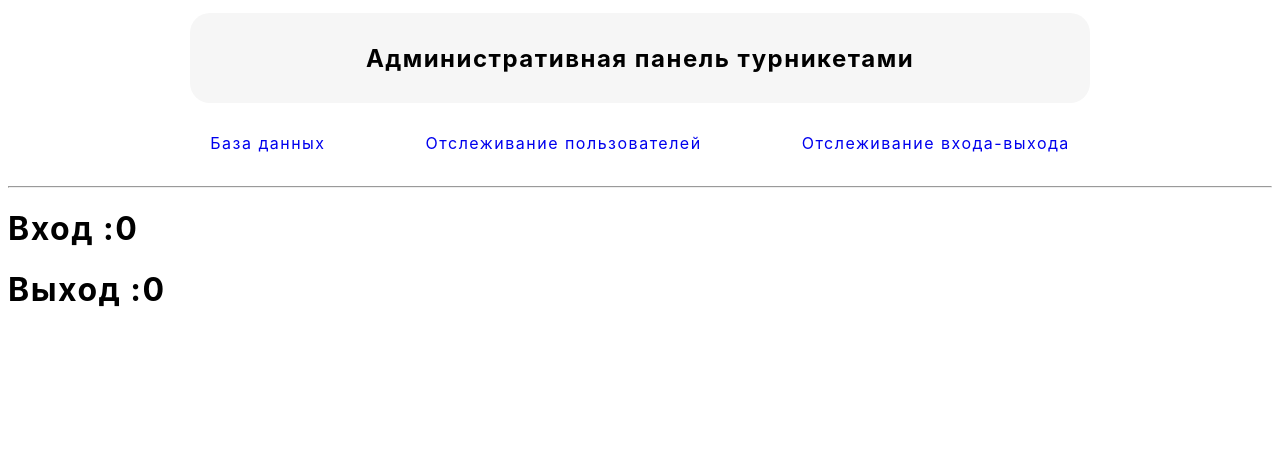
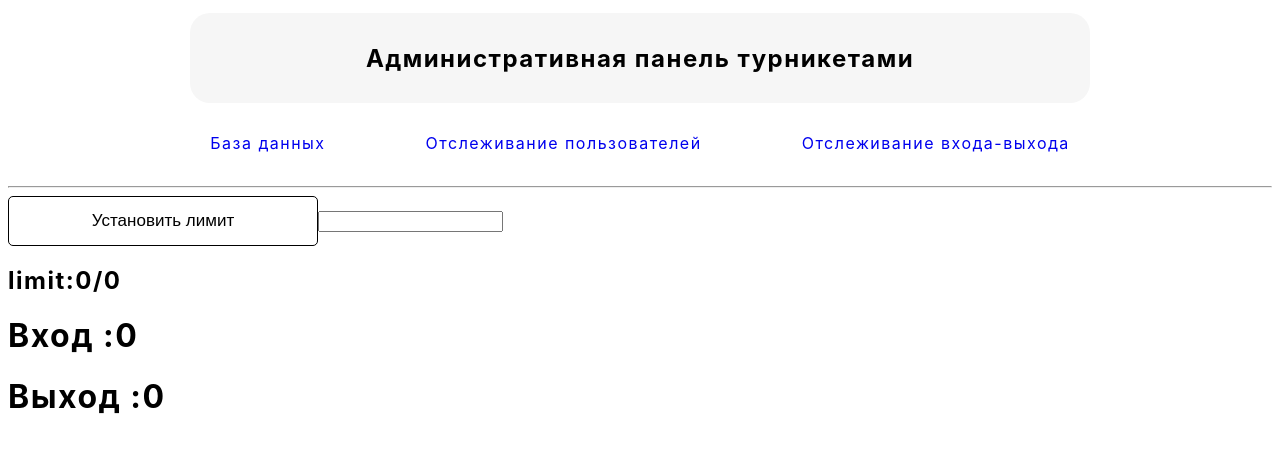
Before and after one commit to 0adanbro0/turnstiles, a React (Vite) app in the folder app/frontend/: page /counter in a window 1280 px wide. Shown: the top 452 px of the page. Built offline with nearby package versions, Linux system fonts and the light colour scheme; no server answers.

Commit message:
feat: add userLimit functionallity

```diff
--- a/app/frontend/src/App.tsx
+++ b/app/frontend/src/App.tsx
@@ -12,9 +12,21 @@ function App() {
   const [valueInputAdd, setValueInputAdd] = useState<string>('');
   const [valueInputSearch, setValueInputSearch] = useState<string>('');
   const [logs, setLogs] = useState<EntryLogs[]>([]);
-
+  const [currentLimit, setCurrentLimit] = useState<number>(0)
 
   const API_URL = import.meta.env.VITE_API_URL;
+
+  const { counterIn, counterOut } = useMemo(() => {
+    let countIn: number = 0;
+    let countOut: number = 0;
+
+    logs.forEach((elem) => {
+      if (elem.isEntry && elem.access) countIn += 1;
+      else if(!elem.isEntry && elem.access) countOut += 1;
+    });
+
+    return { counterIn: countIn, counterOut: countOut };
+  }, [logs]);
 
   const getUsers = useCallback(() => {
     fetch(`${API_URL}/api/users`)
@@ -53,6 +65,29 @@ function App() {
     })
     .catch(err => console.error("Ошибка при удалении пользователя:", err));
   };
+
+  // Автоматическое обновление лимита и счетчика на бэкенде при изменении количества людей
+  // Срабатывает строго при изменении количества логов (новый вход/выход)
+  useEffect(() => {
+    // Если логов нет, ничего не делаем
+    if (logs.length === 0) return;
+
+    fetch(`${API_URL}/api/set-users-limit`, {
+      method: 'POST',
+      headers: {
+        'Content-Type': 'application/json'
+      },
+      // ВАЖНО: отправляем ТОЛЬКО лимит. Счетчик бэкенд обновил сам!
+      body: JSON.stringify({
+        limitUsers: currentLimit
+      })
+    })
+    .catch(err => console.error("Ошибка синхронизации лимита:", err));
+  }, [logs.length, currentLimit, API_URL]); // Следим за ДЛИНОЙ массива логов
+
+  const setLimitUsers = (param:number)=>{
+    setCurrentLimit(param);
+  }
 
   const addUsersInput = (event: ChangeEvent<HTMLInputElement>) => {
     setValueInputAdd(event.target.value);
@@ -117,33 +152,25 @@ function App() {
   }, [API_URL]);
 
   // Polling: update data every 3 seconds
+  // Замените ваши интервалы в App.tsx на этот ОДИН блок:
   useEffect(() => {
-    const interval = setInterval(() => {
+    // Запускаем опрос логов каждые 3 секунды
+    const logsInterval = setInterval(() => {
       getLogs();
     }, 3000);
 
-    return () => clearInterval(interval);
-  }, [getLogs]);
-
-  useEffect(() => {
-    const interval = setInterval(() => {
+    // Запускаем обновление рабочего времени раз в минуту
+    const hoursInterval = setInterval(() => {
       totalWorkHours();
     }, 60000);
 
-    return () => clearInterval(interval);
-  }, [totalWorkHours]);
+    // Очищаем оба таймера только при размонтировании приложения
+    return () => {
+      clearInterval(logsInterval);
+      clearInterval(hoursInterval);
+    };
+  }, []); // <-- ВАЖНО: пустой массив. Больше никаких перезапусков!
 
-  const { counterIn, counterOut } = useMemo(() => {
-    let countIn: number = 0;
-    let countOut: number = 0;
-
-    logs.forEach((elem) => {
-      if (elem.isEntry) countIn += 1;
-      else countOut += 1;
-    });
-
-    return { counterIn: countIn, counterOut: countOut };
-  }, [logs]);
 
   return (
     <BrowserRouter>
@@ -183,6 +210,10 @@ function App() {
         <Route path="/counter" element={<ThirdPage
           counterIn={counterIn}
           counterOut={counterOut}
+          setLimitUsers={setLimitUsers}
+          currentLimit={currentLimit}
+          currentUsersIn={counterIn}
+          currentUsersOut={counterOut}
         />}/>
       </Routes>
     </BrowserRouter>
--- a/app/frontend/src/Pages/thirdPage.tsx
+++ b/app/frontend/src/Pages/thirdPage.tsx
@@ -1,8 +1,20 @@
+import { useState, ChangeEvent } from 'react';
 import { ThirdPageProps } from "../Interfaces"
 
-const ThirdPage = ({counterIn, counterOut}: ThirdPageProps)=>{
+const ThirdPage = ({counterIn, counterOut, setLimitUsers, currentLimit, currentUsersIn, currentUsersOut}: ThirdPageProps)=>{
+    const [inputcontent, setInputContent] = useState('')
+
     return(
         <>
+            <div className="controlPanelLimit">
+                <button className={'buttonAction'} onClick={()=>{setLimitUsers(Number(inputcontent))}}>Установить лимит</button>
+                <input type="text"
+                    value={inputcontent}
+                    onChange={(event: ChangeEvent<HTMLInputElement>)=>setInputContent(event.target.value)}
+                />
+
+                <h2>limit:{currentUsersIn - currentUsersOut}/{currentLimit}</h2>
+            </div>
             <div className="columnCounter">
                 <h1>Вход :{counterIn}</h1>
             </div>
--- a/app/frontend/src/interfaces.tsx
+++ b/app/frontend/src/interfaces.tsx
@@ -17,6 +17,10 @@ export interface EntryLogs {
 export interface ThirdPageProps {
   counterIn:number;
   counterOut:number;
+  setLimitUsers: (arg1:number)=>void;
+  currentLimit: number;
+  currentUsersIn:number;
+  currentUsersOut:number;
 }
 
 export interface SecondPageProps {
```
Also changed, not shown: app/frontend/src/Pages/firstPage.tsx (line endings or trailing spaces), 1 other file (tests, documents, lock files or other folders).
